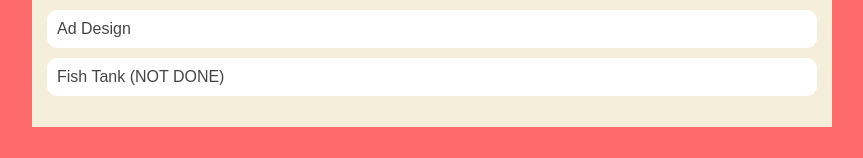
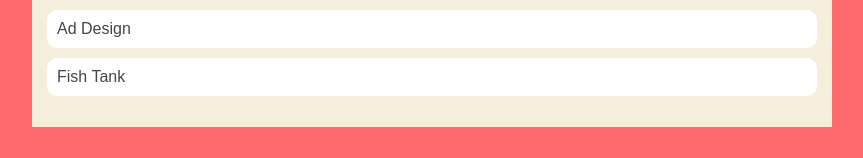
Before and after one commit to gagedavis1/gagedavis1.github.io, a plain HTML site: page portfolio.html in a window 1280 px wide. Shown: the part 504-662 px from the top of the page, without its empty margins (208-1071 px from the left). Drawn offline with Linux system fonts and the light colour scheme.

Commit message:
updated Fish Tank link to newer version

```diff
--- a/portfolio.html
+++ b/portfolio.html
@@ -29,7 +29,7 @@
                     <li><a href="https://www.khanacademy.org/computer-programming/spin-off-of-project-shooting-star/5478890280370176">Shooting Star</a></li>
                     <li><a href="https://www.khanacademy.org/computer-programming/project-animal-attack/4798561907425280">Animal Attack</a></li>
                     <li><a href="https://www.khanacademy.org/computer-programming/gage-davis-project-ad-design/5009092768481280">Ad Design</a></li>
-                    <li><a href="https://www.khanacademy.org/computer-programming/spin-off-of-project-fish-tank/6358405243256832">Fish Tank (NOT DONE)</a></li>
+                    <li><a href="https://www.khanacademy.org/computer-programming/spin-off-of-project-fish-tank/6358405243256832">Fish Tank</a></li>
                 </ul>
             </div>
         </main>
```
